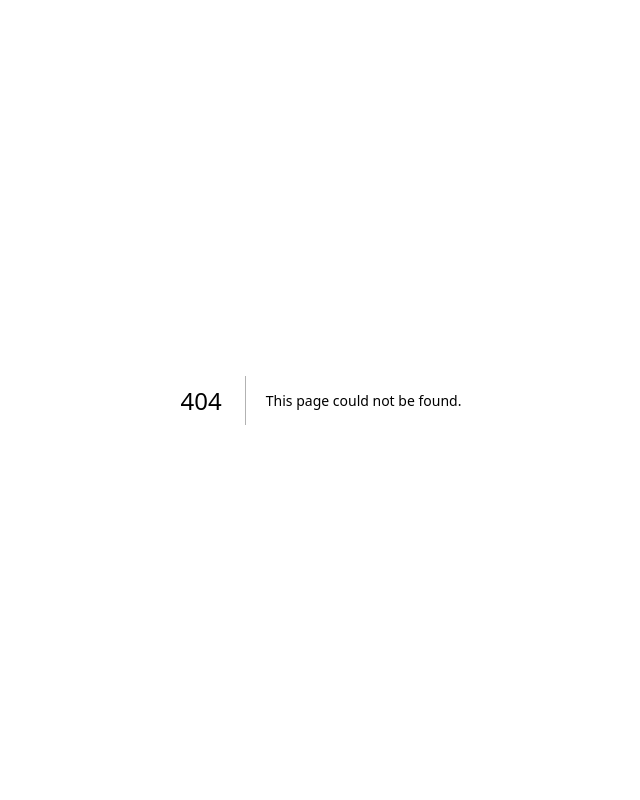
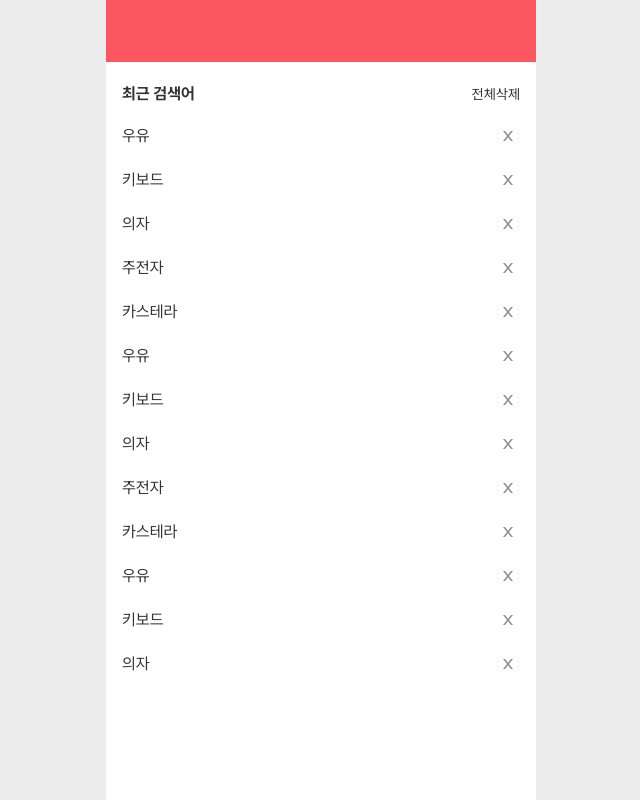
Before and after one commit to Nito-90z/Nito-Frontend, a Next.js app: page /search in a window 1280 px wide. Before the commit this address had no page. Shown: the whole page, without its empty margins (319-959 px from the left). Built offline with nearby package versions, Linux system fonts and the light colour scheme.

Commit message:
feat : 검색 페이지 최근 검색어 리스트 UI

```diff
--- a/src/app/layout.tsx
+++ b/src/app/layout.tsx
@@ -22,11 +22,11 @@ export default function RootLayout({
   return (
     <html lang="ko">
       <body
-        className={`${pretendard.variable} font-pretendard content-center w-screen h-dvh`}
+        className={`${pretendard.variable} font-pretendard content-center w-screen h-dvh bg-[#ECECEC]`}
       >
-        <div className="mx-auto max-w-[430px] min-w-[360px] w-full h-full">
+        <div className="flex flex-col mx-auto max-w-[430px] min-w-[360px] w-full h-full bg-white">
           {/* Header */}
-          <main>{children}</main>
+          <main className="grow max-h-dvh">{children}</main>
           {/* Footer */}
         </div>
       </body>
--- /dev/null
+++ b/src/app/search/page.tsx
@@ -0,0 +1,20 @@
+"use client";
+
+import SearchResult from "@/components/search/SearchResult";
+import { useState } from "react";
+
+export default function SearchPage() {
+  const [keyword, setKeyword] = useState("");
+
+  return (
+    <section className="flex flex-col gap-5 h-full">
+      <input
+        type="text"
+        value={keyword}
+        onChange={(e) => setKeyword(e.target.value)}
+        className="h-[62px] bg-brand"
+      />
+      <SearchResult keyword={keyword} />
+    </section>
+  );
+}
--- /dev/null
+++ b/src/components/common/icons/CloseIcon.tsx
@@ -0,0 +1,6 @@
+import Image from "next/image";
+import closeLogo from "../../../../public/images/close.svg";
+
+export default function CloseIcon() {
+  return <Image src={closeLogo} alt="close" width={24} height={24} />;
+}
--- /dev/null
+++ b/src/components/search/RecentSearchItem.tsx
@@ -0,0 +1,13 @@
+import Button from "../common/Button";
+import CloseIcon from "../common/icons/CloseIcon";
+
+export default function RecentSearchItem({ keyword }: { keyword: string }) {
+  return (
+    <li className="py-2">
+      <Button className="flex justify-between items-center bg-transparent h-fit">
+        <span className="text-dark-gray leading-7">{keyword}</span>
+        <CloseIcon />
+      </Button>
+    </li>
+  );
+}
--- /dev/null
+++ b/src/components/search/SearchResult.tsx
@@ -0,0 +1,46 @@
+import { useState } from "react";
+import RecentSearchItem from "./RecentSearchItem";
+import Button from "../common/Button";
+
+export default function SearchResult({ keyword }: { keyword: string }) {
+  // API가 없어서 localStorage에 저장해야 할 것 같습니다.
+  const [recentSearches, setRecentSearches] = useState([
+    "우유",
+    "키보드",
+    "의자",
+    "주전자",
+    "카스테라",
+    "우유",
+    "키보드",
+    "의자",
+    "주전자",
+    "카스테라",
+    "우유",
+    "키보드",
+    "의자",
+  ]);
+
+  return (
+    <div className="flex flex-col gap-2 max-h-[calc(100%-82px)] h-full pb-4">
+      <div className="flex justify-between items-center px-4">
+        <p className="font-bold text-dark-gray">최근 검색어</p>
+        {recentSearches.length !== 0 && (
+          <Button className="text-sm bg-transparent w-fit h-fit text-dark-gray">
+            전체삭제
+          </Button>
+        )}
+      </div>
+      {recentSearches.length === 0 ? (
+        <div className="flex justify-center items-center px-4 h-full">
+          <p className="text-dark-gray">최근 검색어가 없어요</p>
+        </div>
+      ) : (
+        <ul className="px-4 h-full overflow-y-auto">
+          {recentSearches.map((keyword, index) => (
+            <RecentSearchItem key={index} keyword={keyword} />
+          ))}
+        </ul>
+      )}
+    </div>
+  );
+}
```
Also changed, not shown: public/images/close.svg (added).
